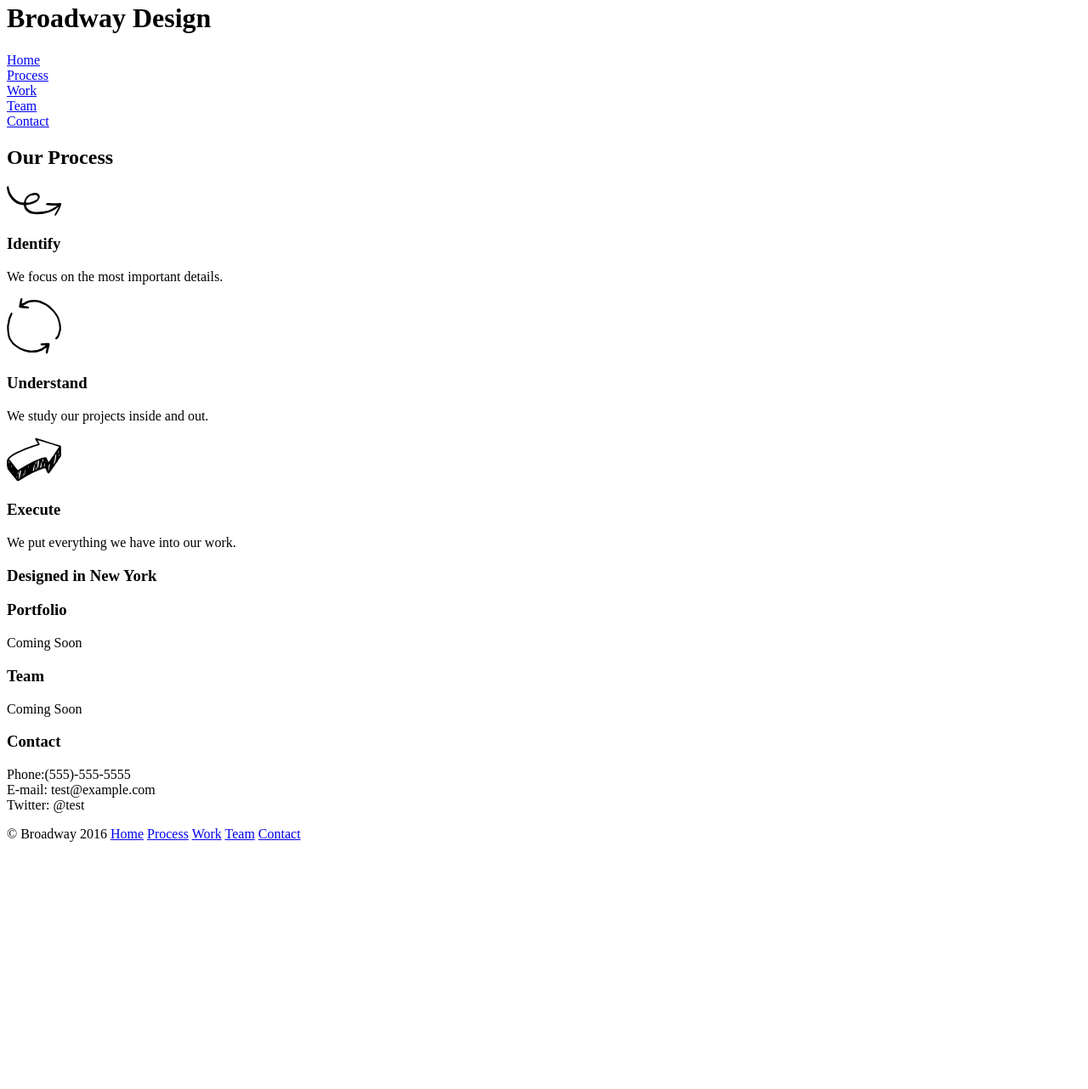
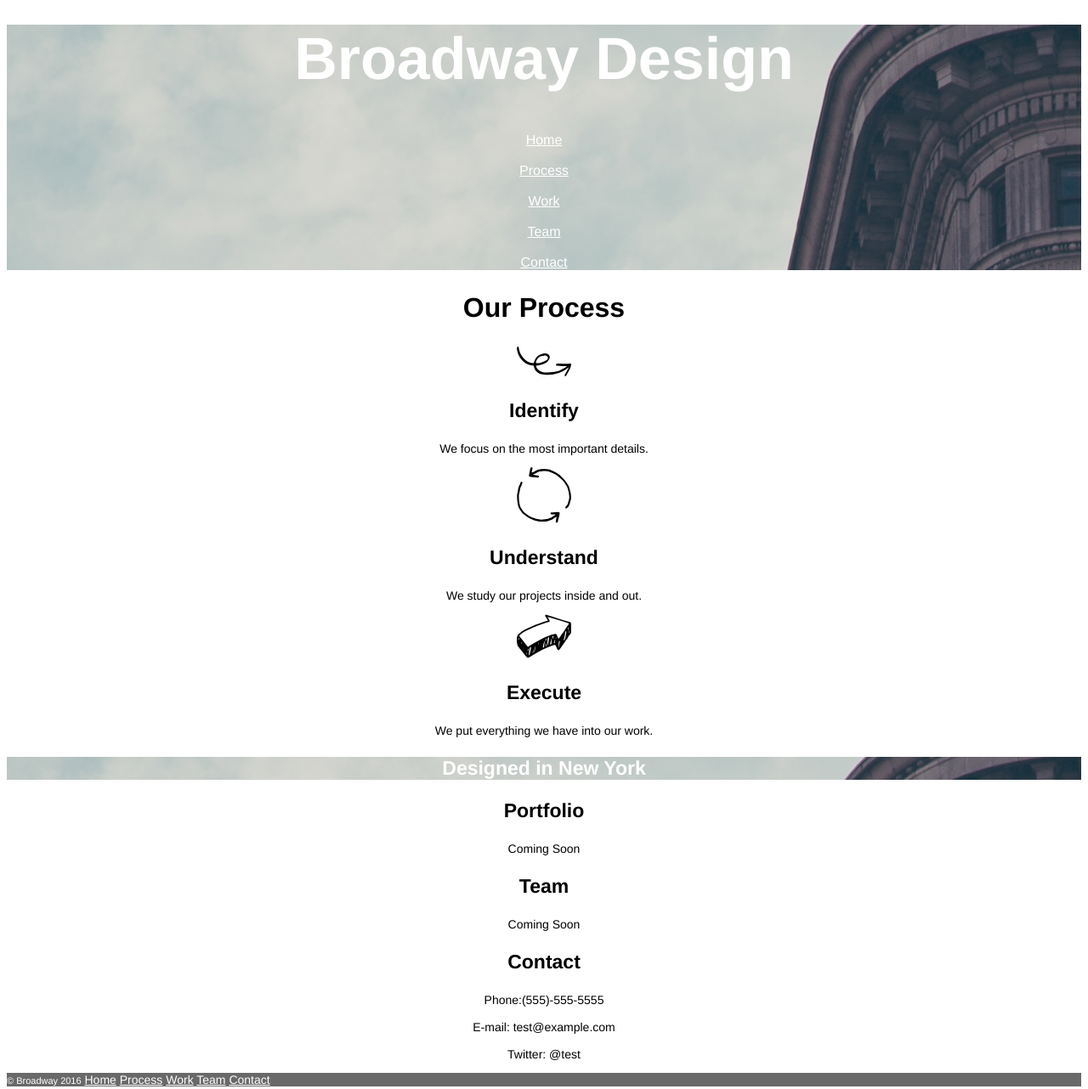
Before and after one commit to nathanielmaughan/broadway, a plain HTML site: page index.html in a window 1280 px wide. Shown: the part 18-1300 px from the top of the page at 85% size. Before the commit the page ends 1025 px from the top, so only its background shows below. Drawn offline with Linux system fonts and the light colour scheme.

Commit message:
Add all HTML and CSS.

```diff
--- a/index.html
+++ b/index.html
@@ -8,17 +8,17 @@
   <body>
 
     <div class="background">
-      <h1>Broadway Design</h1>
-      <nav class="top">
-        <a href=".top">Home</a><br>
-        <a href=".process">Process</a><br>
-        <a href=".work">Work</a><br>
-        <a href=".team">Team</a><br>
-        <a href=".contact">Contact</a>
-      </nav>
+      <h1 id="top">Broadway Design</h1>
+
+        <a href="#top">Home</a><br><br>
+        <a href="#process">Process</a><br><br>
+        <a href="#work">Work</a><br><br>
+        <a href="#team">Team</a><br><br>
+        <a href="#contact">Contact</a>
+
     </div>
 
-    <div class="process">
+    <div id="process">
       <h2>Our Process</h2>
       <img src="./resources/images/identify.svg" alt="identify">
       <h3>Identify</h3>
@@ -36,24 +36,24 @@
     </div>
 
     <div class="bottom">
-      <h3 class="work">Portfolio</h3>
+      <h3 id="work">Portfolio</h3>
       <p>Coming Soon</p>
-      <h3 class="team">Team</h3>
+      <h3 id="team">Team</h3>
       <p>Coming Soon</p>
-      <h3 class="contact">Contact</h3>
-      <p>Phone:(555)-555-5555 <br>
-        E-mail: test@example.com <br>
+      <h3 id="contact">Contact</h3>
+      <p>Phone:(555)-555-5555 <br><br>
+        E-mail: test@example.com <br><br>
         Twitter: @test
       </p>
     </div>
 
     <div class="footer">
-      <p>&copy; Broadway 2016
-        <span><a href=".top">Home</a>
-        <a href=".process">Process</a>
-        <a href=".work">Work</a>
-        <a href=".team">Team</a>
-        <a href=".contact">Contact</a></span>
+      <p><span class="logo">&copy; Broadway 2016</span>
+        <span><a href="#top">Home</a>
+        <a href="#process">Process</a>
+        <a href="#work">Work</a>
+        <a href="#team">Team</a>
+        <a href="#contact">Contact</a></span>
     </p>
     </div>
 
--- a/resources/css/styles.css
+++ b/resources/css/styles.css
@@ -0,0 +1,39 @@
+body{
+  text-align: center;
+  font-family: Helvetica;
+}
+nav{
+  font-size: 18px
+}
+a{
+  text-decoration: none;
+  text-decoration: underline;
+}
+h1, .background h3, a, .footer {
+  color: white
+}
+h1{
+  font-size: 70px;
+  font-weight: bold;
+}
+h2{
+  font-size: 32px;
+  font-weight: bold;
+}
+h3{
+  font-size: 23px;
+  font-weight:bold;
+}
+p{
+  font-size: 14px
+}
+.background{
+  background-image: url("./../images/background.png");
+}
+.footer{
+  text-align: left;
+  background-color: dimgray;
+}
+.logo{
+  font-size: 11px;
+}
```
